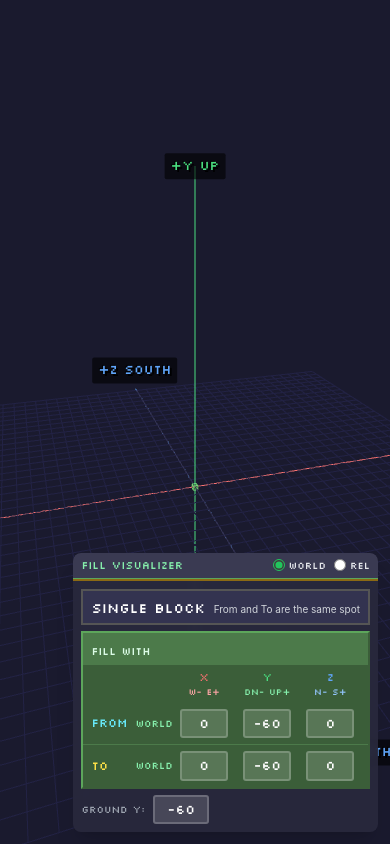
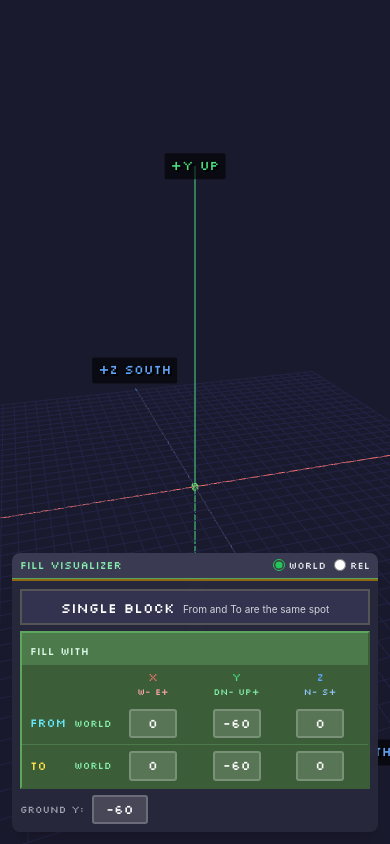
Before and after one commit to sweston-teacher/fill-visualizer-v8, a plain HTML site: page index.html in a window 390 px wide. Drawn offline with nearby package versions, Linux system fonts and the light colour scheme; animation ran at ten frames a second.

Commit message:
Keep panel visible on narrow windows, crop 3D instead

```diff
--- a/index.html
+++ b/index.html
@@ -53,7 +53,7 @@
 <body class="text-white">
 
 <!-- Compact floating panel — bottom right, minimal footprint -->
-<div id="ui-panel" class="fixed bottom-3 right-3 z-10 pointer-events-auto bg-[#2a2a3e] bg-opacity-90 backdrop-blur-sm rounded-lg shadow-xl">
+<div id="ui-panel" class="fixed bottom-3 right-3 left-3 sm:left-auto z-10 pointer-events-auto bg-[#2a2a3e] bg-opacity-90 backdrop-blur-sm rounded-lg shadow-xl max-w-[420px]">
 
     <!-- Title + mode -->
     <div class="bg-[#3a3a52] px-2 py-1 flex items-center justify-between rounded-t-lg gap-2">
```
